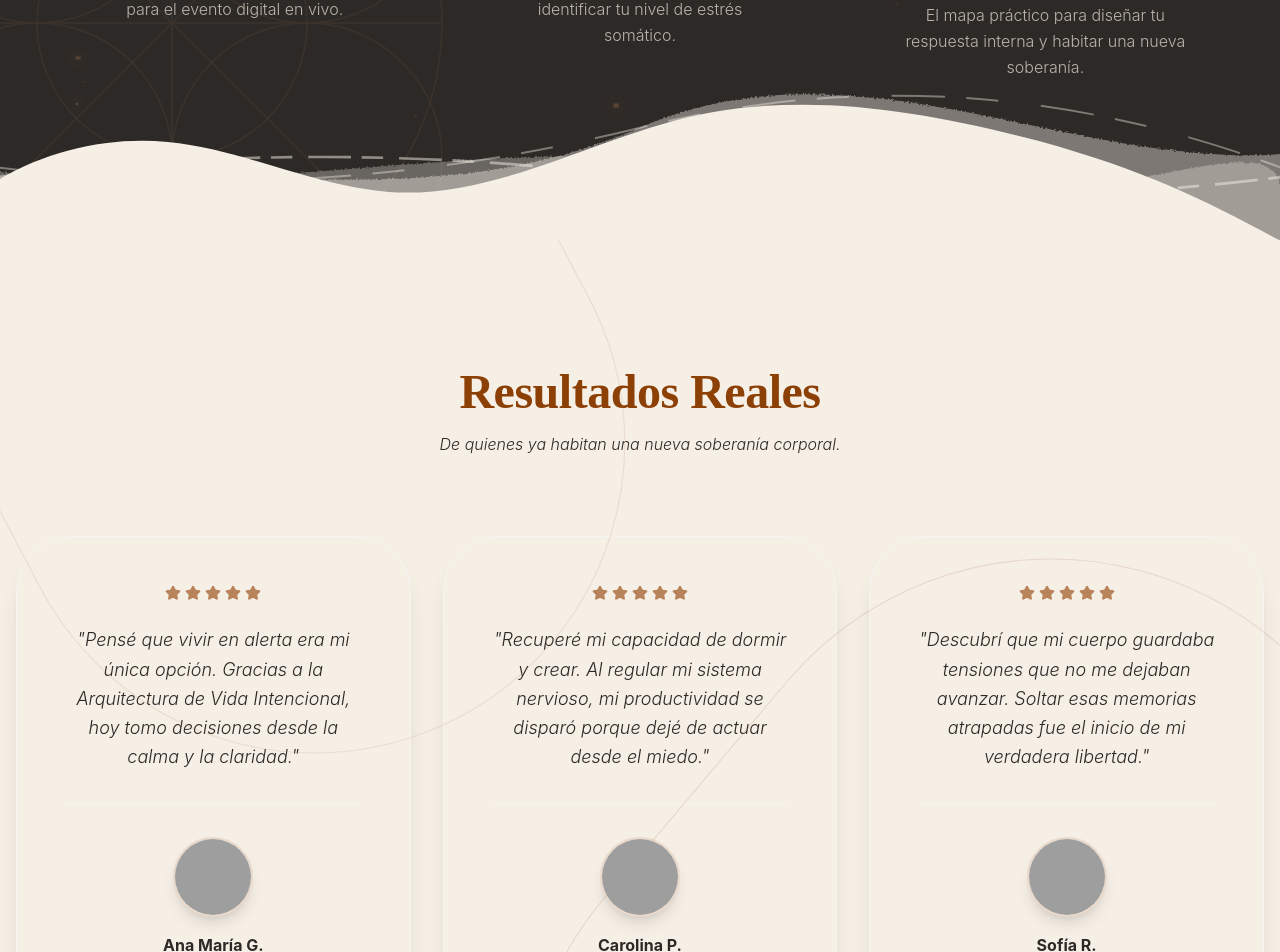
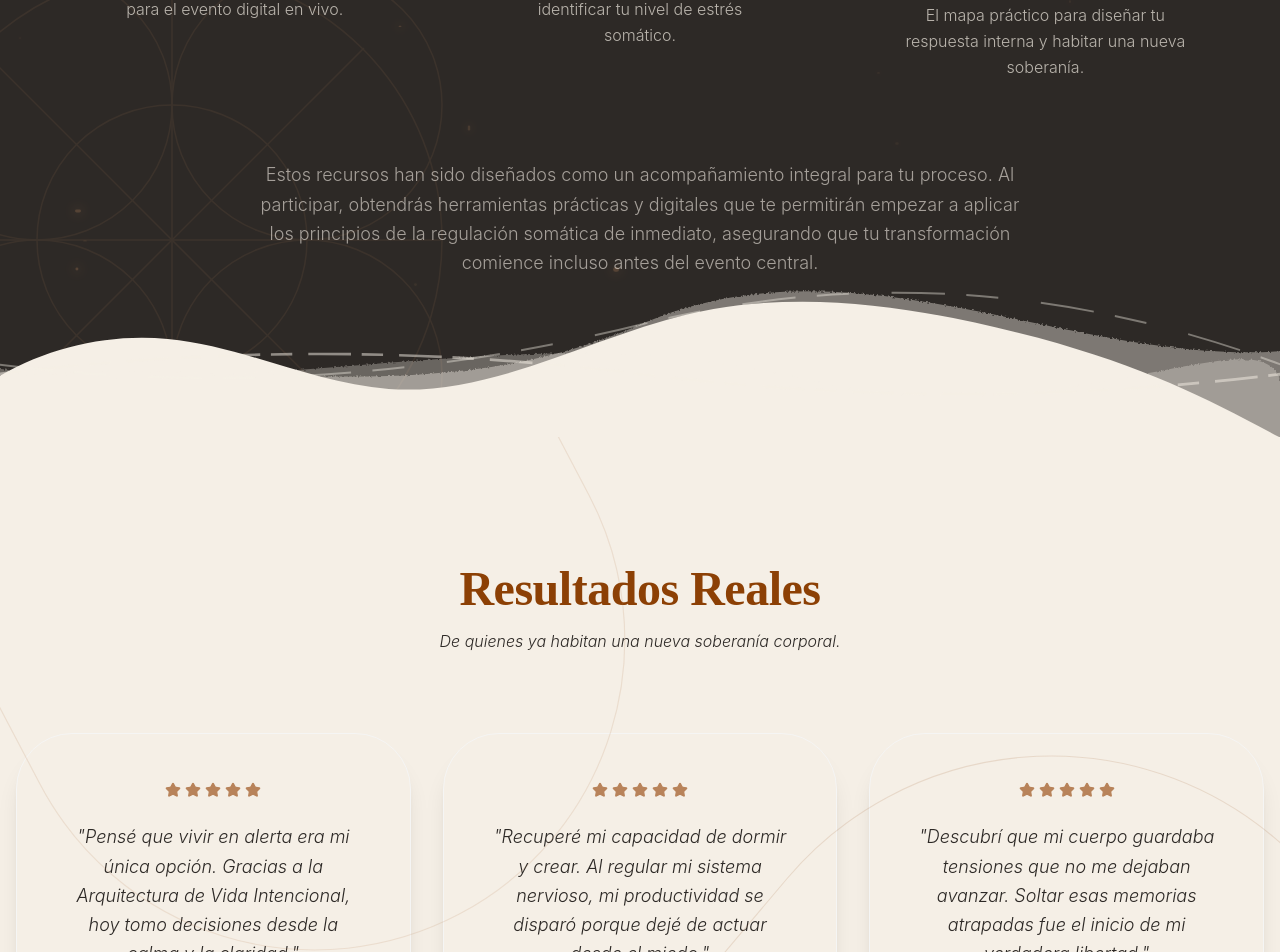
Before and after one commit to yelitzerangeloficialweb-max/yelitze-rangel-web, a Next.js app: page /venezuela-en-el-cuerpo in a window 1280 px wide. Shown: the part 5020-5972 px from the top of the page. Built offline with nearby package versions, Linux system fonts and the light colour scheme; grey boxes are pictures that could not be loaded; a web font is replaced by a local one.

Commit message:
Add description for bonuses section

```diff
--- a/app/venezuela-en-el-cuerpo/page.tsx
+++ b/app/venezuela-en-el-cuerpo/page.tsx
@@ -339,6 +339,12 @@ export default function VenezuelaEnElCuerpoPage() {
                             </StaggerItem>
                         ))}
                     </StaggerContainer>
+
+                    <FadeIn delay={0.6} className="mt-20 text-center max-w-3xl mx-auto">
+                        <p className="text-lg text-[#F5EFE6]/60 font-light leading-relaxed">
+                            Estos recursos han sido diseñados como un acompañamiento integral para tu proceso. Al participar, obtendrás herramientas prácticas y digitales que te permitirán empezar a aplicar los principios de la regulación somática de inmediato, asegurando que tu transformación comience incluso antes del evento central.
+                        </p>
+                    </FadeIn>
                 </div>
                 <WaveDivider position="bottom" fill="#F5EFE6" />
             </section>
```
